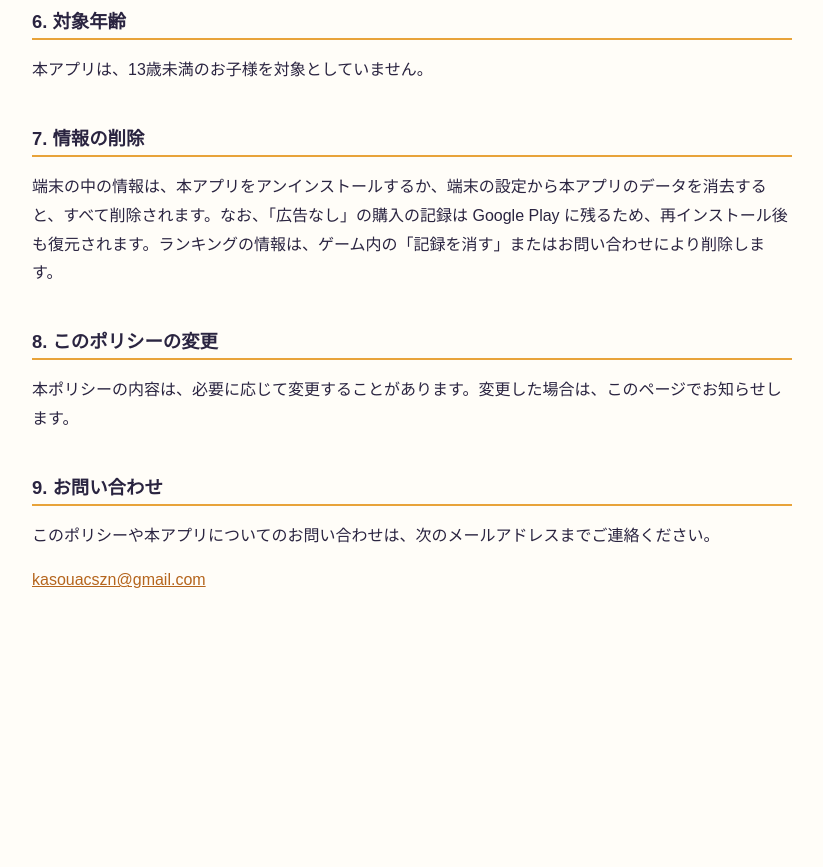
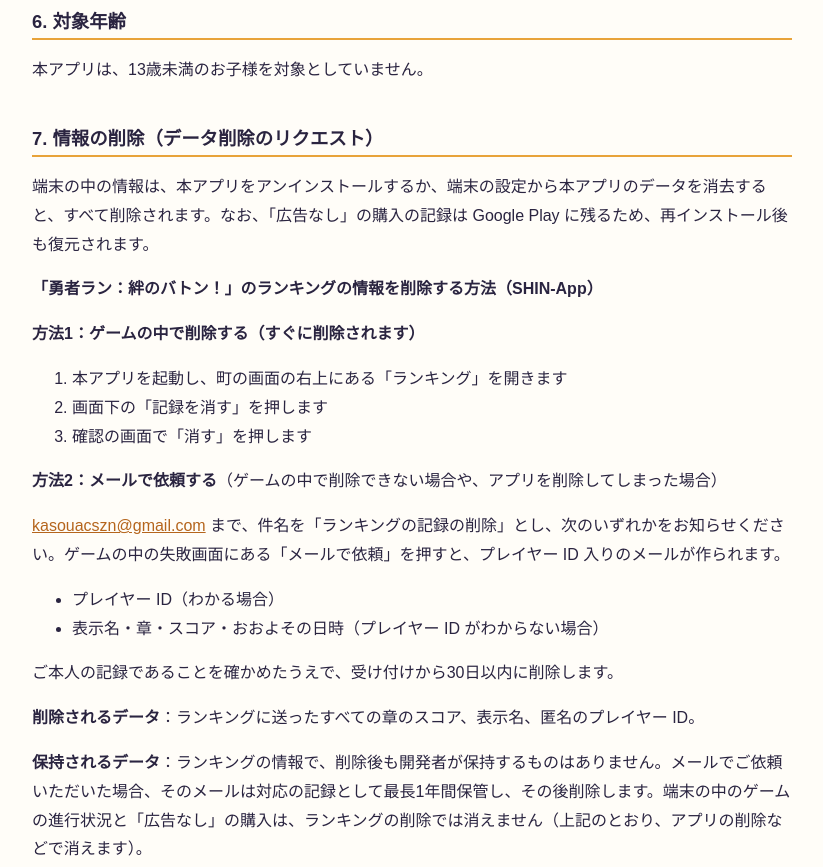
Before and after one commit to taniyamabis-lang/yusharun-privacy, a plain HTML site: page index.html in a window 1280 px wide. Shown: the part 1940-2807 px from the top of the page, without its empty margins (228-1051 px from the left). Before the commit the page ends 2575 px from the top, so only its background shows below. Drawn offline with Linux system fonts and the light colour scheme.

Commit message:
Update index.html

```diff
--- a/index.html
+++ b/index.html
@@ -58,8 +58,26 @@
 <h2>6. 対象年齢</h2>
 <p>本アプリは、13歳未満のお子様を対象としていません。</p>
 
-<h2>7. 情報の削除</h2>
-<p>端末の中の情報は、本アプリをアンインストールするか、端末の設定から本アプリのデータを消去すると、すべて削除されます。なお、「広告なし」の購入の記録は Google Play に残るため、再インストール後も復元されます。ランキングの情報は、ゲーム内の「記録を消す」またはお問い合わせにより削除します。</p>
+<h2 id="delete">7. 情報の削除（データ削除のリクエスト）</h2>
+<p>端末の中の情報は、本アプリをアンインストールするか、端末の設定から本アプリのデータを消去すると、すべて削除されます。なお、「広告なし」の購入の記録は Google Play に残るため、再インストール後も復元されます。</p>
+
+<h3>「勇者ラン：絆のバトン！」のランキングの情報を削除する方法（SHIN-App）</h3>
+<p><strong>方法1：ゲームの中で削除する（すぐに削除されます）</strong></p>
+<ol>
+  <li>本アプリを起動し、町の画面の右上にある「ランキング」を開きます</li>
+  <li>画面下の「記録を消す」を押します</li>
+  <li>確認の画面で「消す」を押します</li>
+</ol>
+<p><strong>方法2：メールで依頼する</strong>（ゲームの中で削除できない場合や、アプリを削除してしまった場合）</p>
+<p><a href="mailto:kasouacszn@gmail.com">kasouacszn@gmail.com</a> まで、件名を「ランキングの記録の削除」とし、次のいずれかをお知らせください。ゲームの中の失敗画面にある「メールで依頼」を押すと、プレイヤー ID 入りのメールが作られます。</p>
+<ul>
+  <li>プレイヤー ID（わかる場合）</li>
+  <li>表示名・章・スコア・おおよその日時（プレイヤー ID がわからない場合）</li>
+</ul>
+<p>ご本人の記録であることを確かめたうえで、受け付けから30日以内に削除します。</p>
+
+<p><strong>削除されるデータ</strong>：ランキングに送ったすべての章のスコア、表示名、匿名のプレイヤー ID。</p>
+<p><strong>保持されるデータ</strong>：ランキングの情報で、削除後も開発者が保持するものはありません。メールでご依頼いただいた場合、そのメールは対応の記録として最長1年間保管し、その後削除します。端末の中のゲームの進行状況と「広告なし」の購入は、ランキングの削除では消えません（上記のとおり、アプリの削除などで消えます）。</p>
 
 <h2>8. このポリシーの変更</h2>
 <p>本ポリシーの内容は、必要に応じて変更することがあります。変更した場合は、このページでお知らせします。</p>
```
